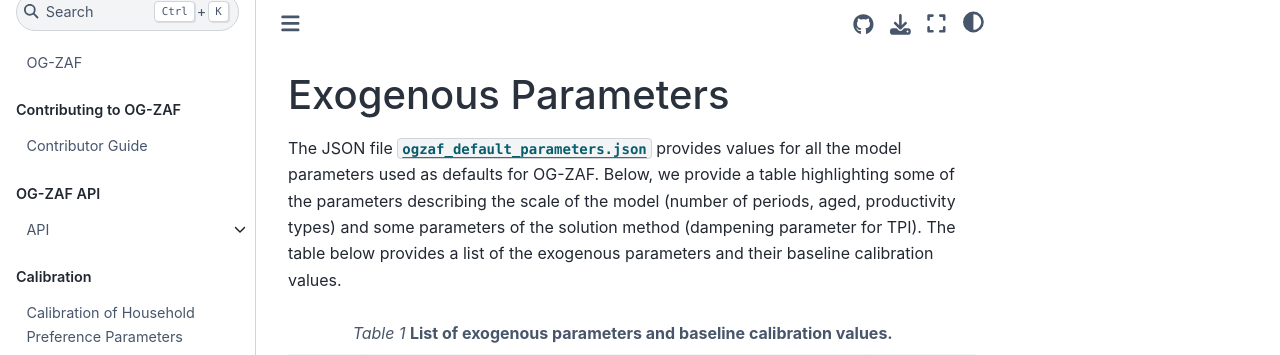
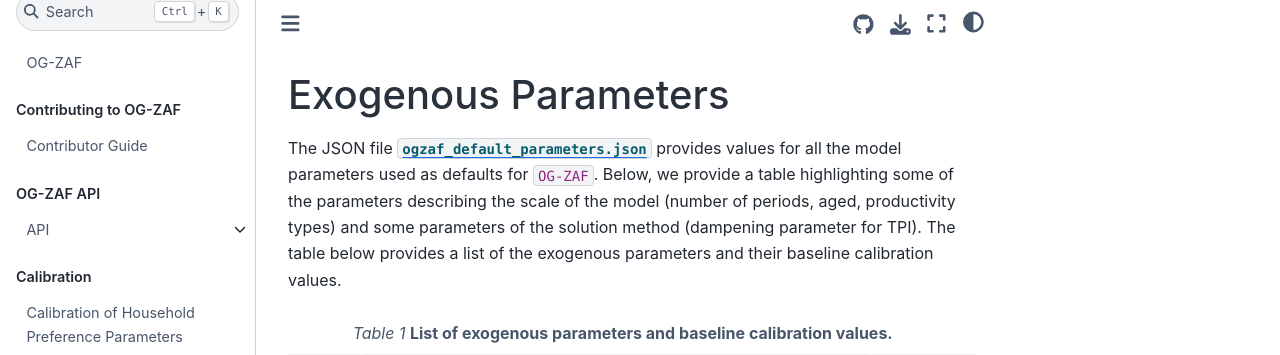
Before and after one commit to EAPD-DRB/OG-ZAF, a Jupyter Book: the page built from docs/book/content/calibration/exogenous_parameters.md, in a window 1280 px wide. Shown: the top 355 px of the page. Built offline with Jupyter Book 1.0.4 settings and Sphinx 7.4.7 and the Sphinx Book theme 1.1.4, drawn with Linux system fonts in a browser that asks for light colours.

Commit message:
update exog parameters

````diff
--- a/docs/book/content/calibration/exogenous_parameters.md
+++ b/docs/book/content/calibration/exogenous_parameters.md
@@ -15,7 +15,7 @@ kernelspec:
 # Exogenous Parameters
 
 
-  The JSON file [`ogzaf_default_parameters.json`](https://github.com/EAPD-DRB/OG-ZAF/blob/master/ogzaf/ogzaf_default_parameters.json) provides values for all the model parameters used as defaults for OG-ZAF. Below, we provide a table highlighting some of the parameters describing the scale of the model (number of periods, aged, productivity types) and some parameters of the solution method (dampening parameter for TPI). The table below provides a list of the exogenous parameters and their baseline calibration values.
+  The JSON file [`ogzaf_default_parameters.json`](https://github.com/EAPD-DRB/OG-ZAF/blob/master/ogzaf/ogzaf_default_parameters.json) provides values for all the model parameters used as defaults for `OG-ZAF`. Below, we provide a table highlighting some of the parameters describing the scale of the model (number of periods, aged, productivity types) and some parameters of the solution method (dampening parameter for TPI). The table below provides a list of the exogenous parameters and their baseline calibration values.
 
   <!-- +++
   ```{code-cell} ogzaf-dev
````
